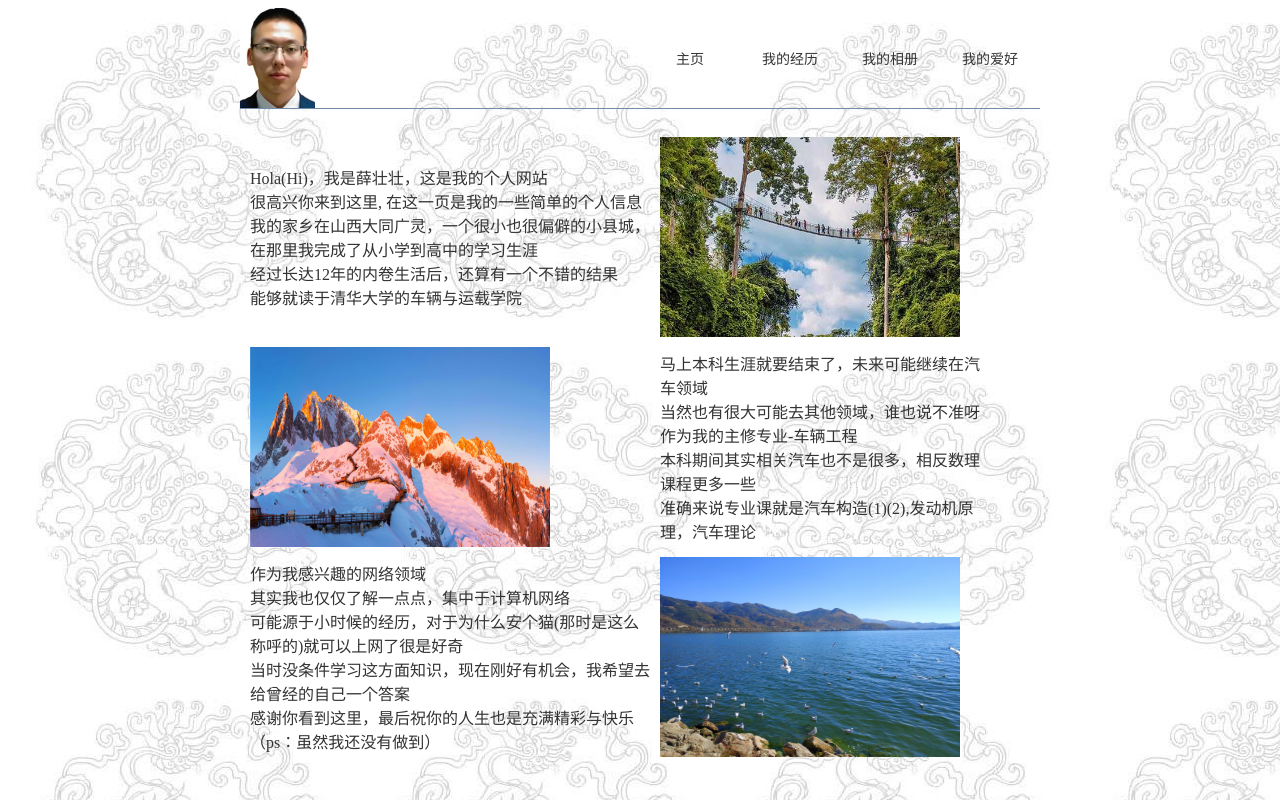
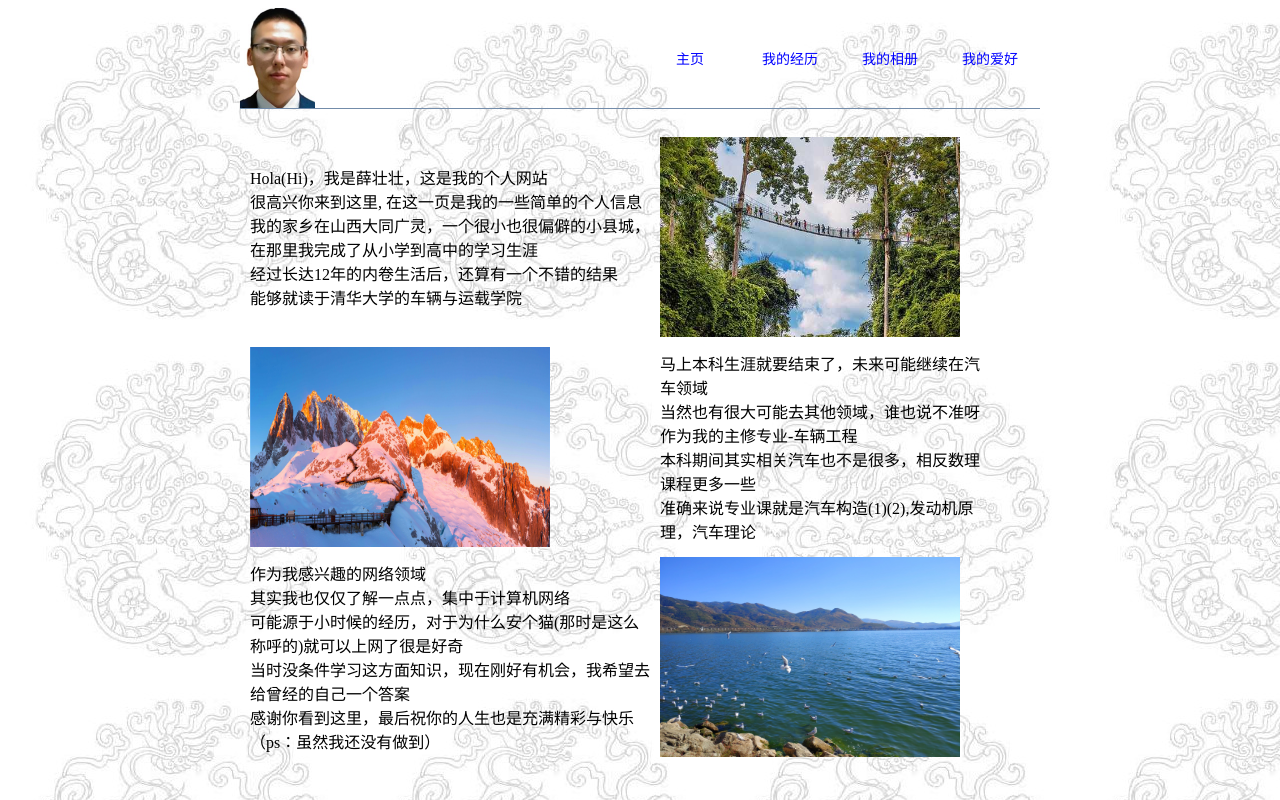
Before and after one commit to xuezz02/xuezz02.github.io, a plain HTML site: page index.html in a window 1280 px wide. Drawn offline with Linux system fonts and the light colour scheme.

Commit message:
Update page.css

```diff
--- a/page.css
+++ b/page.css
@@ -3,7 +3,7 @@ body {
 	background-image: url(bg.jpg);
 	font-size: 12px;
 	line-height: 25px;
-	color: #333;
+	color: black;
 }
 .nav {
 	border-bottom-width: 1px;
@@ -17,23 +17,25 @@ body {
 	color: #000;
 }
 a {
+	color: black;
 	font-size: 14px;
+	font-family: "宋体";
 }
 a:link {
-	color: #333;
+	color: blue;
 	text-decoration: none;
 }
 a:visited {
-	text-decoration: none;
-	color: #333;
+	text-decoration: underline;
+	color: purple;
 }
 a:hover {
-	text-decoration: none;
-	color: #FFF;
+	text-decoration: underline;
+	color: blue;
 }
 a:active {
-	text-decoration: none;
-	color: #333;
+	text-decoration: line-through;
+	color: blue;
 }
 .title {
 	border-bottom-width: 1px;
@@ -45,3 +47,4 @@ a:active {
 	padding-left: 10px;
 	color: #AD5A5A;
 }
+}
```
